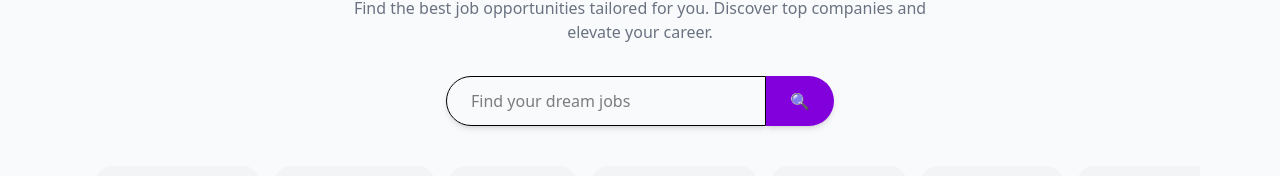
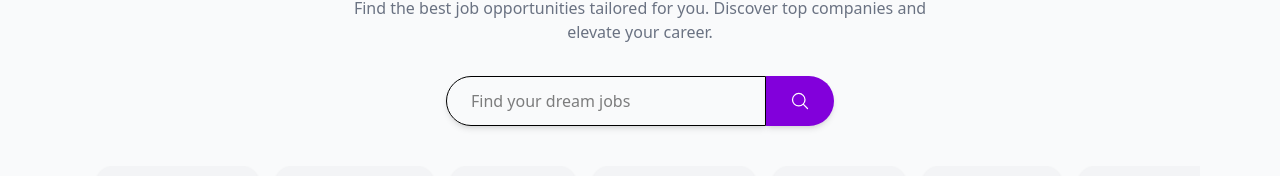
Before and after one commit to 70Gaurav61/CareerConnect, a React (Vite) app in the folder frontend/: page / in a window 1280 px wide. Shown: the part 280-456 px from the top of the page. Built offline with nearby package versions, Linux system fonts and the light colour scheme; no server answers.

Commit message:
Add disabling of apply button functionality

```diff
--- a/frontend/src/pages/Home.jsx
+++ b/frontend/src/pages/Home.jsx
@@ -2,6 +2,8 @@ import React from "react";
 import JobList from "../components/JobList";
 import Navbar from "../shared/Navbar";
 import Footer from "../shared/Footer";
+import { MagnifyingGlassIcon } from '@heroicons/react/24/outline';
+
 
 const Home = () => {
   const filterTags = [
@@ -41,7 +43,7 @@ const Home = () => {
             className="px-6 py-3 w-80 rounded-l-full border focus:outline-none shadow-md"
           />
           <button className="bg-purple-700 px-6 py-3 text-white rounded-r-full shadow-md hover:cursor-pointer">
-            🔍
+            <MagnifyingGlassIcon className="h-5 w-5 text-white" />
           </button>
         </div>
 
```
